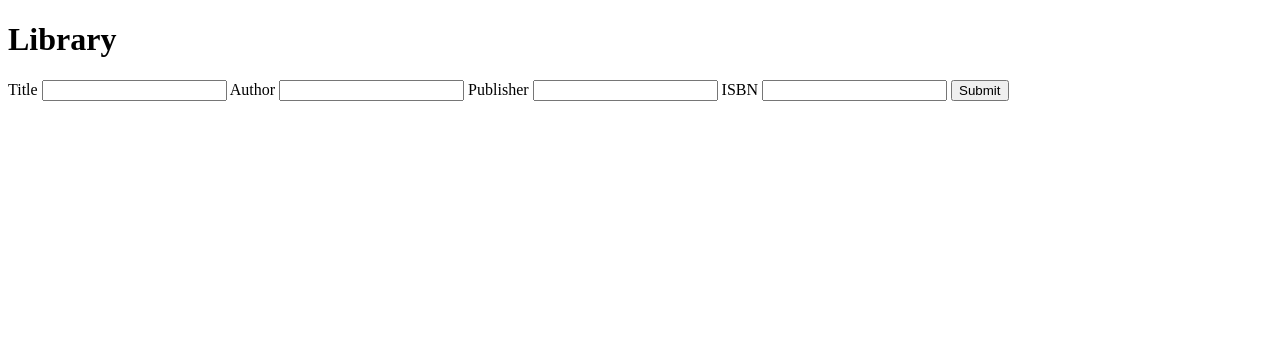
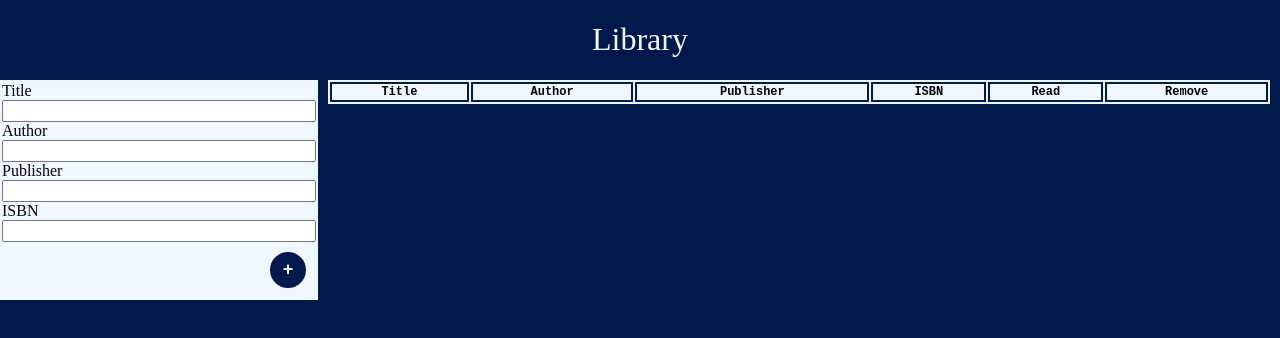
Before and after one commit to IslamelGebaly/TOPLibrary, a website: page index.html in a window 1280 px wide. Drawn offline with Linux system fonts and the light colour scheme.

Commit message:
added style sheet

```diff
--- a/index.html
+++ b/index.html
@@ -4,10 +4,13 @@
     <meta charset="UTF-8">
     <meta http-equiv="X-UA-Compatible" content="IE=edge">
     <meta name="viewport" content="width=device-width, initial-scale=1.0">
+    <link rel="stylesheet" href="style.css">
     <title>Library</title>
 </head>
 <body>
     <h1>Library</h1>
+    <div id = "app-container">
+
         <form action="" id = "book-form">
             <Label>Title</Label>
             <input type="text" name = "title">
@@ -17,10 +20,21 @@
             <input type="text" name = "publisher">
             <Label>ISBN</Label>
             <input type="text" name = "ISBN">
-        <input type="submit" name="submit">
+            <input type="submit" value = "+" name="submit">
         </form>
 
-    <div id = "book-container"></div>
+        <table id = "book-container">
+            <tr>
+                <th>Title</th>
+                <th>Author</th>
+                <th>Publisher</th>
+                <th>ISBN</th>
+                <th>read</th>
+                <th>remove</th>
+            </tr>
+        </table>
+
+    </div>
     <script src="index.js"></script>
 </body>
 </html>
--- a/index.js
+++ b/index.js
@@ -10,15 +10,27 @@ function Book(title, author, publisher, ISBN, id){
 }
 
 function displayBook(book){
-    const item = document.createElement("div");
+    const item = document.createElement("tr");
+
     item.setAttribute("id", book.id);
-    item.appendChild(document.createElement("label").appendChild(document.createTextNode(`Title : ${book.title}`)));
-    item.appendChild(document.createElement("label").appendChild(document.createTextNode(`Author : ${book.author}`)));
-    item.appendChild(document.createElement("label").appendChild(document.createTextNode(`Publisher : ${book.publisher}`)));
-    item.appendChild(document.createElement("label").appendChild(document.createTextNode(`ISBN : ${book.ISBN}`)));
+    const title = document.createElement("td");
+    title.appendChild(document.createTextNode(`${book.title}`));
+    item.appendChild(title);
+
+    const author = document.createElement("td");
+    author.appendChild(document.createTextNode(`${book.author}`));
+    item.appendChild(author);
+
+    const publisher = document.createElement("td");
+    publisher.appendChild(document.createTextNode(`${book.publisher}`));
+    item.appendChild(publisher);
+
+    const isbn = document.createElement("td");
+    isbn.appendChild(document.createTextNode(`${book.ISBN}`));
+    item.appendChild(isbn);
 
     const rmButton = document.createElement("button");
-    rmButton.appendChild(document.createTextNode("remove"));
+    rmButton.appendChild(document.createTextNode("-"));
     rmButton.onclick = () => {
         let index = myLibrary.indexOf(myLibrary.find(element => element.id === Number.parseInt(item.getAttribute("id"))));
         myLibrary.splice(index, 1);
@@ -35,9 +47,9 @@ function displayBook(book){
             readButton.setAttribute("class", "not-read");
     };
 
-    item.appendChild(rmButton);
-    item.appendChild(readButton);
 
+    item.appendChild((document.createElement("td")).appendChild(readButton));
+    item.appendChild((document.createElement("td")).appendChild(rmButton));
     bookContainer.appendChild(item);
 }
 
@@ -47,14 +59,44 @@ function addBookToLibrary(title, author, publisher, ISBN){
 }
 
 function loadBooks(){
+
     bookContainer.replaceChildren();
+    const headerRow = document.createElement("tr");
+
+    const title = document.createElement("th");
+    title.appendChild(document.createTextNode("Title"));
+    headerRow.append(title);
+
+    const author = document.createElement("th");
+    author.appendChild(document.createTextNode("Author"));
+    headerRow.append(author);
+
+    const publisher = document.createElement("th");
+    publisher.appendChild(document.createTextNode("Publisher"));
+    headerRow.append(publisher);
+
+    const isbn = document.createElement("th");
+    isbn.appendChild(document.createTextNode("ISBN"));
+    headerRow.append(isbn);
+
+    const  read = document.createElement("th");
+    read.appendChild(document.createTextNode("Read"));
+    headerRow.append(read);
+
+    const remove = document.createElement("th");
+    remove.appendChild(document.createTextNode("Remove"));
+    headerRow.append(remove);
+
+
+    bookContainer.appendChild(headerRow);
+
     for(let book of myLibrary){
         displayBook(book);
     }
 }
 
 function main(){
-
+    loadBooks()
     const bookForm = document.getElementById("book-form");
     bookForm.addEventListener("submit", e => {
         e.preventDefault();
--- /dev/null
+++ b/style.css
@@ -0,0 +1,70 @@
+body{
+    background-color: #00184C;
+    height: 100%;
+    margin: 0;
+}
+
+#app-container{
+    width: 100%;
+    height: 100%;
+    display: flex;
+    flex-direction: row;
+}
+
+h1{
+    text-align: center;
+    font : 2em bold monospace;
+    color: aliceblue;
+}
+
+form{
+    background-color: aliceblue;
+    display: flex;
+    flex-direction: column;
+    width: 25%;
+    height: 50%;
+    padding: 2px;
+}
+
+label{
+    position: relative;
+
+}
+
+input[type=text]{
+    position: relative;
+    height: 1.2em;
+}
+
+input[type=submit]{
+    position: relative;
+    border-radius: 50%;
+    height: 2em;
+    width: 2em;
+    margin: 10px;
+    align-self: flex-end;
+    border: 2px solid #00184C;
+    color: aliceblue;
+    font-weight: bold;
+    font-size: large;
+    background-color: #00184C;
+}
+
+input[type=submit]:hover{
+    color: #00184C;
+    background-color: aliceblue;
+}
+
+#book-container{
+    margin: 0px 10px 0px 10px;
+    background-color: aliceblue;
+    width: 75%;
+    height: 1.2em;
+}
+
+th, td{
+    border: 2px solid #00184C;
+    font-size: .75em;
+    font-family: 'Courier New', Courier, monospace;
+
+}
```
Lines whose indentation alone changed are shown as unchanged.
